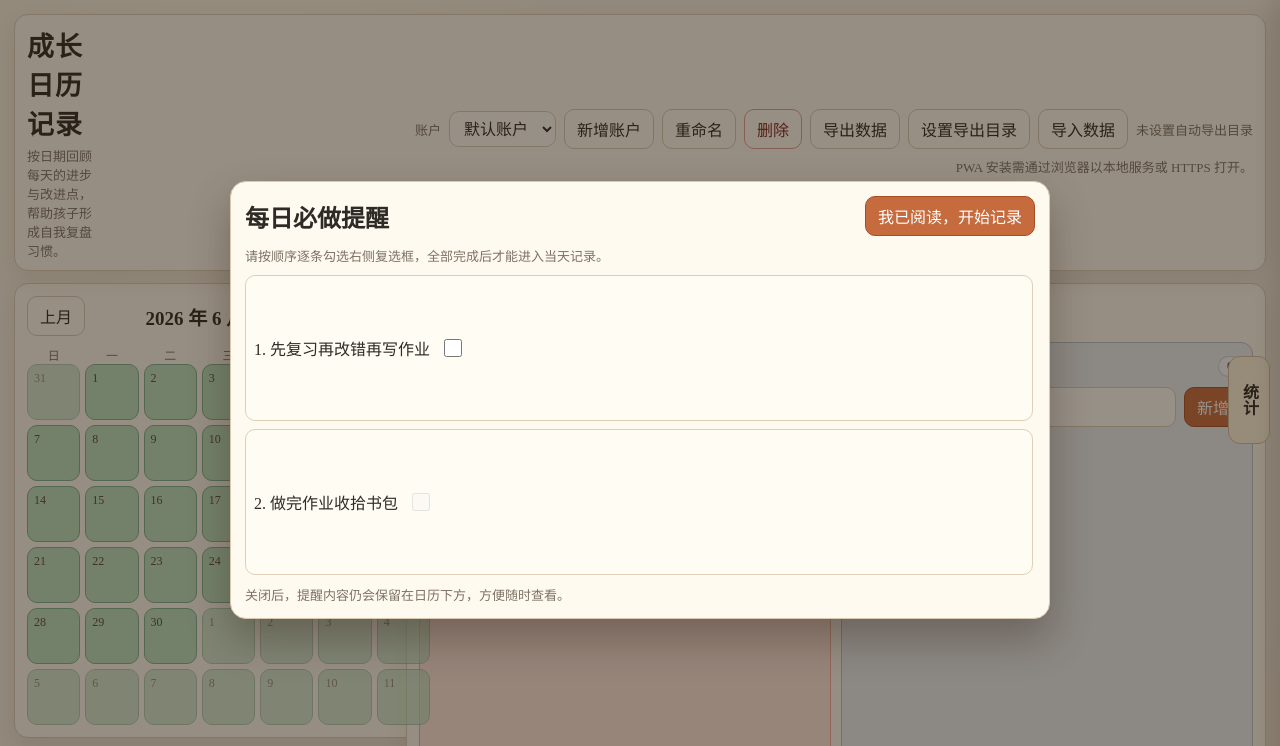
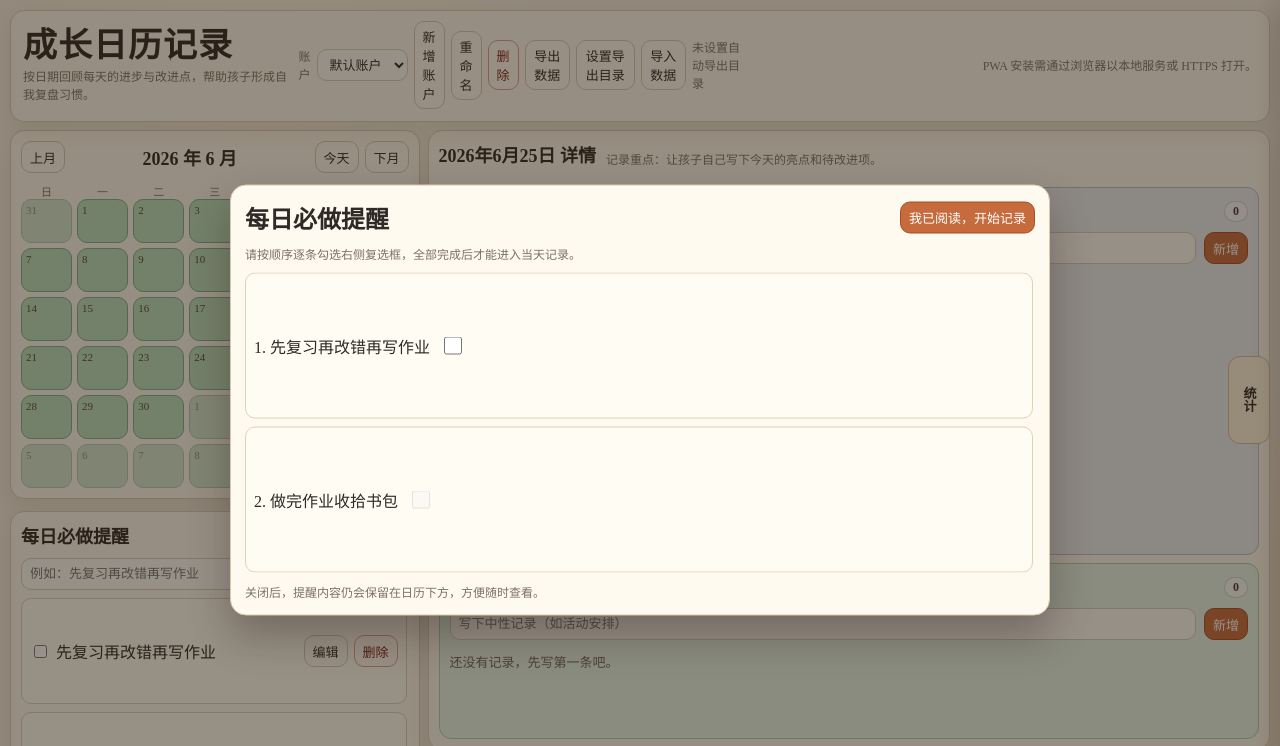
Before and after one commit to Leon-Zhang-code/daily-history-app, a plain HTML site: page DailyHistory.html in a window 1280 px wide. Shown: the top 746 px of the page. Drawn offline with Linux system fonts and the light colour scheme.

Commit message:
Add files via upload
横屏4

```diff
--- a/DailyHistory.html
+++ b/DailyHistory.html
@@ -653,6 +653,106 @@
 
       .month-head {
         grid-template-columns: auto 1fr auto auto;
+      }
+    }
+
+    @media (orientation: landscape) and (max-width: 1400px) {
+      .app {
+        padding: 10px;
+        gap: 8px;
+      }
+
+      .topbar {
+        padding: 8px 10px;
+        gap: 8px;
+      }
+
+      .brand h1 {
+        font-size: 34px;
+        line-height: 1;
+      }
+
+      .muted {
+        font-size: 12px;
+      }
+
+      .toolbar,
+      .account {
+        gap: 6px;
+        flex-wrap: nowrap;
+      }
+
+      .toolbar {
+        overflow-x: auto;
+        justify-content: flex-end;
+        padding-bottom: 2px;
+      }
+
+      button,
+      .btn,
+      .select,
+      .field,
+      .text-input {
+        min-height: 32px;
+        padding: 5px 8px;
+        font-size: 13px;
+      }
+
+      .layout {
+        grid-template-columns: minmax(250px, 32vw) minmax(0, 1fr);
+        gap: 8px;
+      }
+
+      .panel {
+        padding: 10px;
+      }
+
+      .month-head {
+        gap: 6px;
+      }
+
+      .month-title {
+        font-size: 18px;
+      }
+
+      .weekday div {
+        font-size: 11px;
+      }
+
+      .day {
+        min-height: 44px;
+        padding: 4px;
+      }
+
+      .day-num {
+        font-size: 11px;
+      }
+
+      #taskList {
+        min-height: 220px;
+      }
+
+      .task-list,
+      .entry-list {
+        max-height: 300px;
+      }
+
+      .zones {
+        gap: 8px;
+      }
+
+      .zone.red,
+      .zone.black {
+        min-height: 46vh;
+      }
+
+      .zone.green {
+        min-height: 22vh;
+      }
+
+      .entry-line,
+      .task-line {
+        gap: 6px;
       }
     }
 
```
